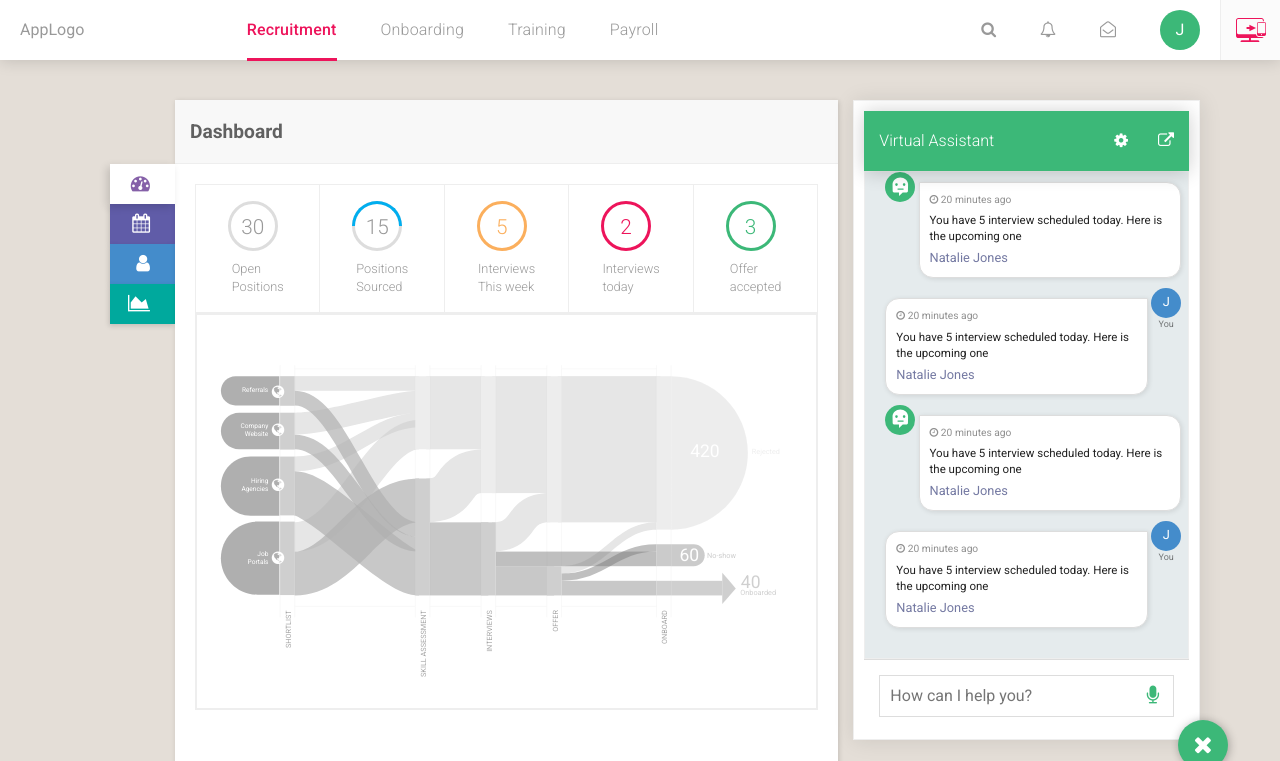
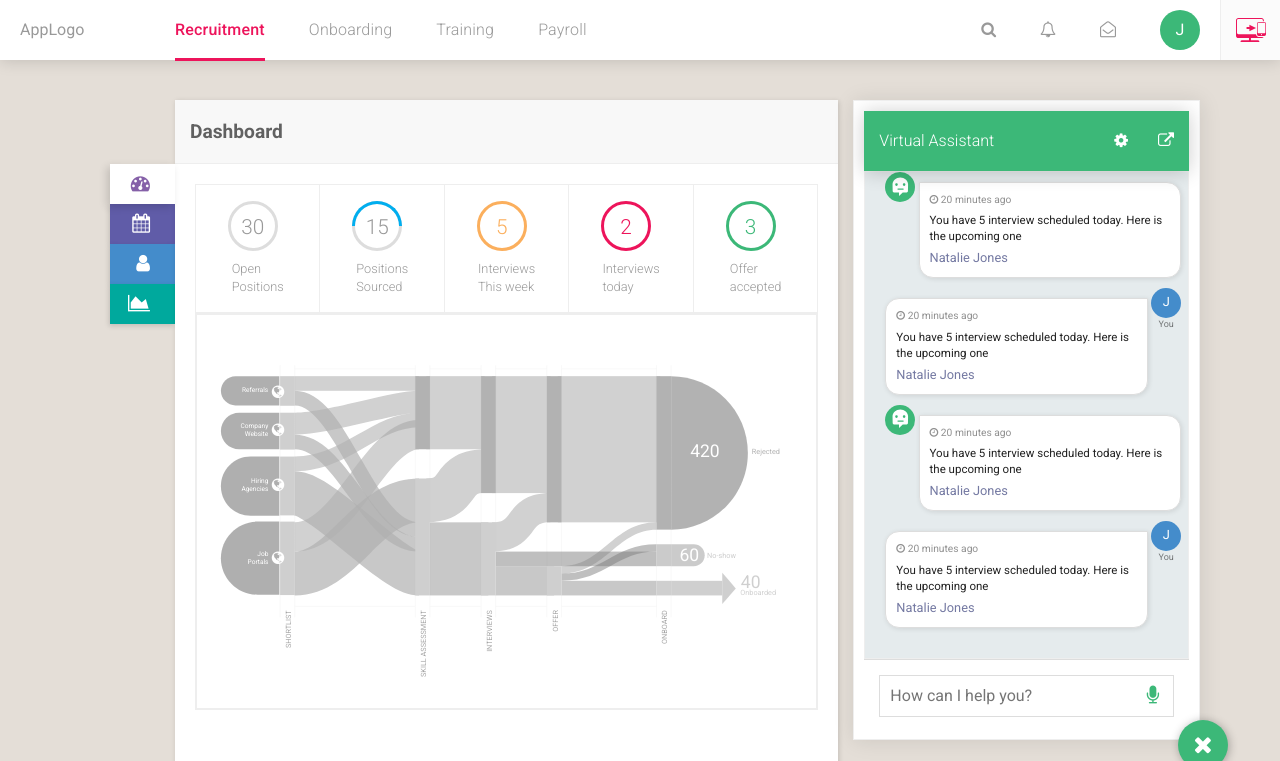
Before and after one commit to roshanravi/roshanravi.github.io, a PHP site: page / in a window 1280 px wide. Shown: the top 761 px of the page. Run offline with PHP 8.4, Linux system fonts and the light colour scheme.

Commit message:
Minor adjustments

```diff
--- a/w/css/grid.css
+++ b/w/css/grid.css
@@ -22,6 +22,10 @@
   width: calc(8.33333%*5);
 }
 
+
+.col-5-half {
+  width: calc(8.33333%*5.5);
+}
 .col-6 {
   width: calc(8.33333%*6);
 }
--- a/w/css/main.css
+++ b/w/css/main.css
@@ -1100,3 +1100,7 @@ body > .bg-img img {
     font-size: 24px;
     line-height: 49px;
 }
+
+.top-nav ul li:first-child {
+    padding-left: 0;
+}
--- a/w/index.html
+++ b/w/index.html
@@ -17,8 +17,8 @@
 
     <header class="top-nav">
         <nav class="page-wrap row">
-            <a href="#" class="col-2 logo">AppLogo</a>
-            <ul class="primary-nav col-5">
+            <a href="#" class="col-1-half logo">AppLogo</a>
+            <ul class="primary-nav col-5-half">
                 <li class="active">
                     <a href="#">Recruitment</a>
                 </li>
```
Also changed, not shown: w/sankey.svg.
